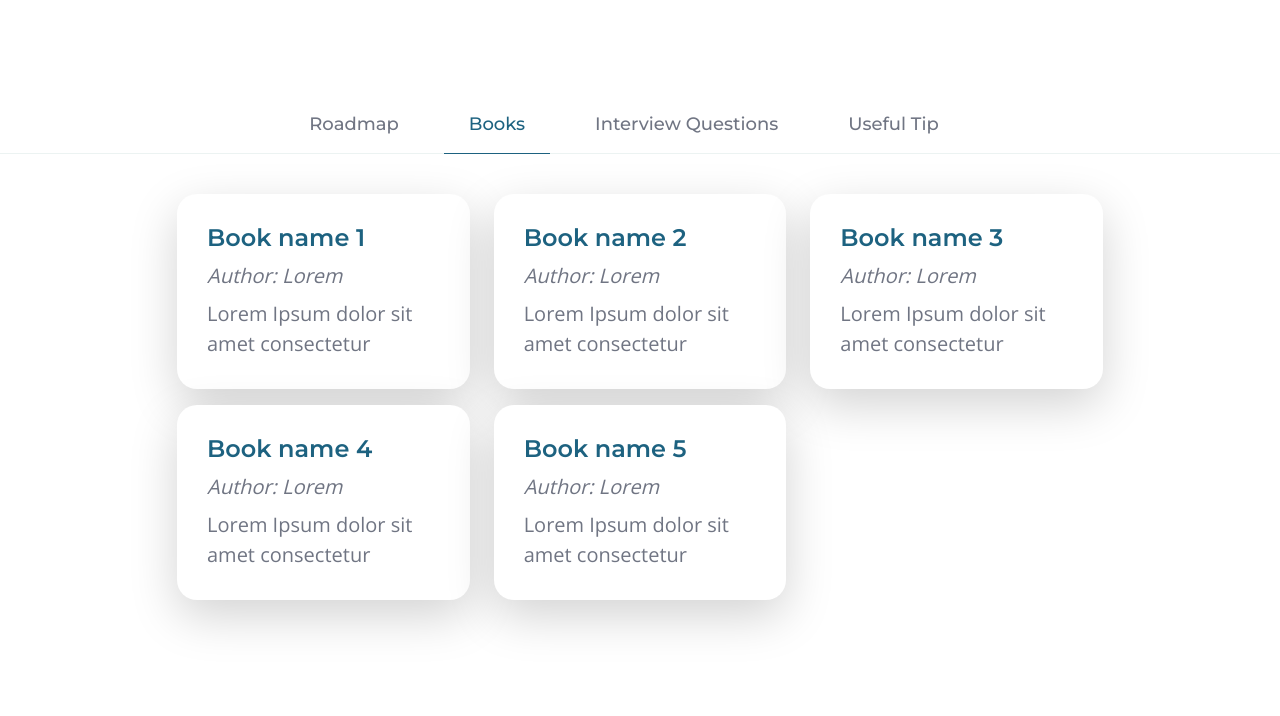
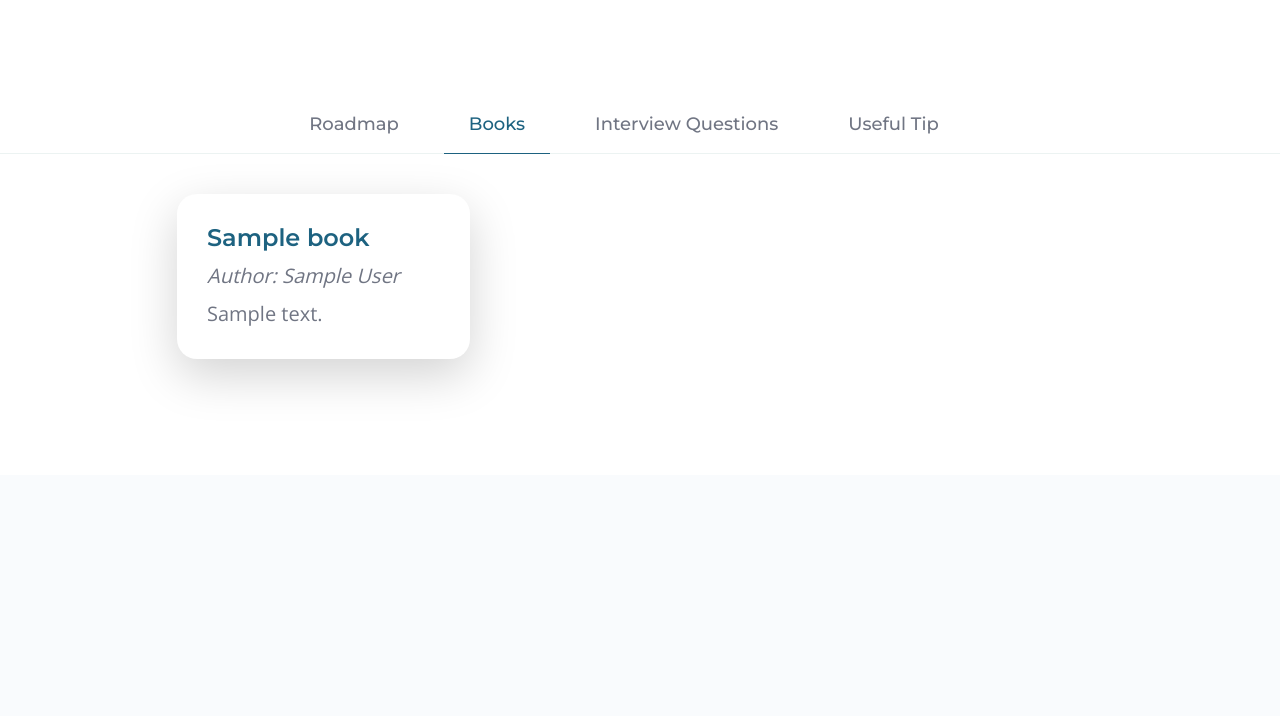
Before and after one commit to tetianakushniruk/proficio-skill-mastery-app, a Flask app: template templates/index.html in a window 1280 px wide, after a click on "Books". Shown: the part 804-1520 px from the top of the page. After the commit the page ends 1189 px from the top, so only its background shows below. Run offline with Flask 3, Linux system fonts and the light colour scheme; the template is opened without the code that fills it: most values are stand-ins (such as "Sample title", 1, 10 or a date in 2020); some web fonts are replaced.

Commit message:
Front and back integration for Books

```diff
--- a/app.py
+++ b/app.py
@@ -7,11 +7,15 @@ app = Flask(__name__)
 @app.route('/', methods=['GET', 'POST'])
 def home():
     roadmap = ''
+    books = ''
     if request.method == 'POST':
         query = request.form['q']
         is_valid = utils.is_valid_profession(query)
         roadmap = utils.roadmap(query)
-    return render_template("index.html", title="Proficiō: Home", roadmap=roadmap)
+        books = utils.books(query)
+    return render_template("index.html", title="Proficiō: Home",
+                           roadmap=roadmap,
+                           books=books)
 
 @app.route('/find_profession')
 def find_profession():
--- a/templates/index.html
+++ b/templates/index.html
@@ -78,61 +78,19 @@
 
                 <div class="tab-pane fade" id="books-tab-pane" role="tabpanel" aria-labelledby="books-tab" tabindex="0">
                     <div class="row">
+                        {% for x in books %}
                         <div class="col-lg-4 col-md-6 col-12 mb-4 mb-lg-3">
                                 <div class="custom-block bg-white shadow-lg">
                                     <div class="d-flex">
                                         <div>
-                                            <h5 class="mb-2">Book name 1</h5>
-                                            <p class="mb-2"><i>Author: Lorem</i></p>
-                                            <p class="mb-0">Lorem Ipsum dolor sit amet consectetur</p>
+                                            <h5 class="mb-2">{{ x['name'] }}</h5>
+                                            <p class="mb-2"><i>Author: {{ x['author'] }}</i></p>
+                                            <p class="mb-0">{{ x['description'] }}</p>
                                         </div>
                                     </div>
                                 </div>
-                            </div>
-                        <div class="col-lg-4 col-md-6 col-12 mb-4 mb-lg-3">
-                            <div class="custom-block bg-white shadow-lg">
-                                    <div class="d-flex">
-                                        <div>
-                                            <h5 class="mb-2">Book name 2</h5>
-                                            <p class="mb-2"><i>Author: Lorem</i></p>
-                                            <p class="mb-0">Lorem Ipsum dolor sit amet consectetur</p>
-                                        </div>
-                                    </div>
-                            </div>
                         </div>
-                        <div class="col-lg-4 col-md-6 col-12 mb-4 mb-lg-3">
-                            <div class="custom-block bg-white shadow-lg">
-                                    <div class="d-flex">
-                                        <div>
-                                            <h5 class="mb-2">Book name 3</h5>
-                                            <p class="mb-2"><i>Author: Lorem</i></p>
-                                            <p class="mb-0">Lorem Ipsum dolor sit amet consectetur</p>
-                                        </div>
-                                    </div>
-                            </div>
-                        </div>
-                        <div class="col-lg-4 col-md-6 col-12 mb-4 mb-lg-3">
-                            <div class="custom-block bg-white shadow-lg">
-                                    <div class="d-flex">
-                                        <div>
-                                            <h5 class="mb-2">Book name 4</h5>
-                                            <p class="mb-2"><i>Author: Lorem</i></p>
-                                            <p class="mb-0">Lorem Ipsum dolor sit amet consectetur</p>
-                                        </div>
-                                    </div>
-                            </div>
-                        </div>
-                        <div class="col-lg-4 col-md-6 col-12 mb-4 mb-lg-3">
-                            <div class="custom-block bg-white shadow-lg">
-                                    <div class="d-flex">
-                                        <div>
-                                            <h5 class="mb-2">Book name 5</h5>
-                                            <p class="mb-2"><i>Author: Lorem</i></p>
-                                            <p class="mb-0">Lorem Ipsum dolor sit amet consectetur</p>
-                                        </div>
-                                    </div>
-                            </div>
-                        </div>
+                        {% endfor %}
                     </div>
                 </div>
 
```
